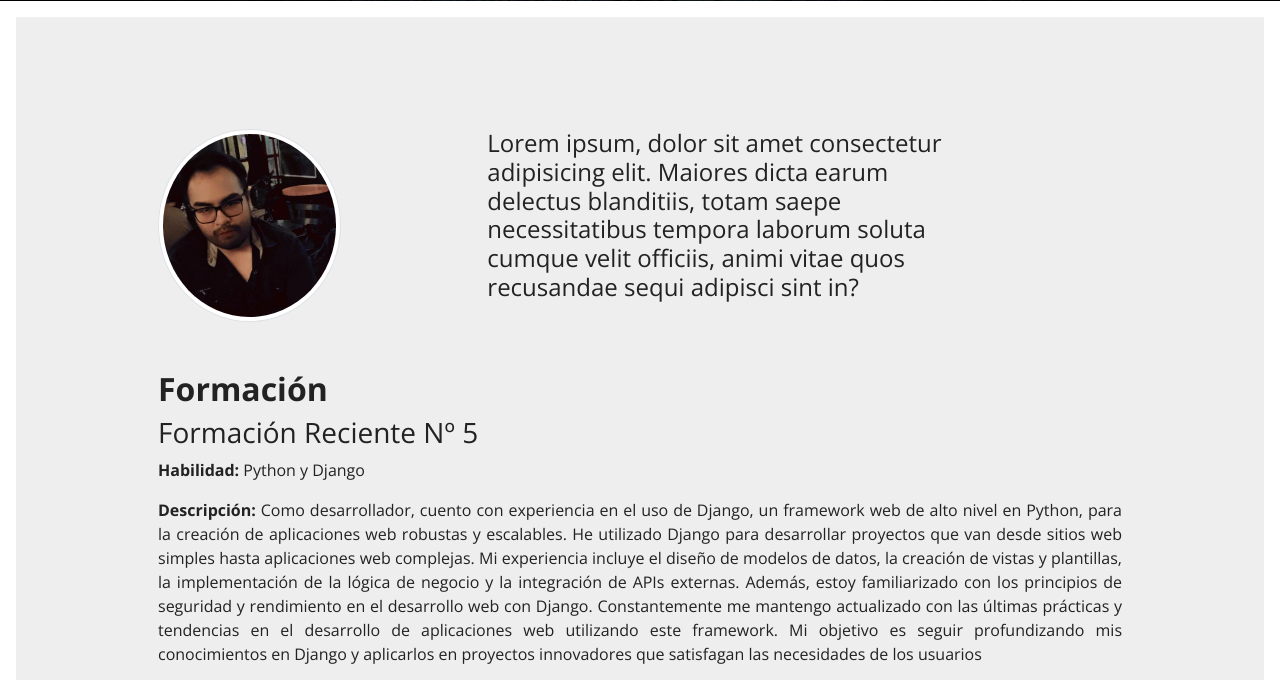
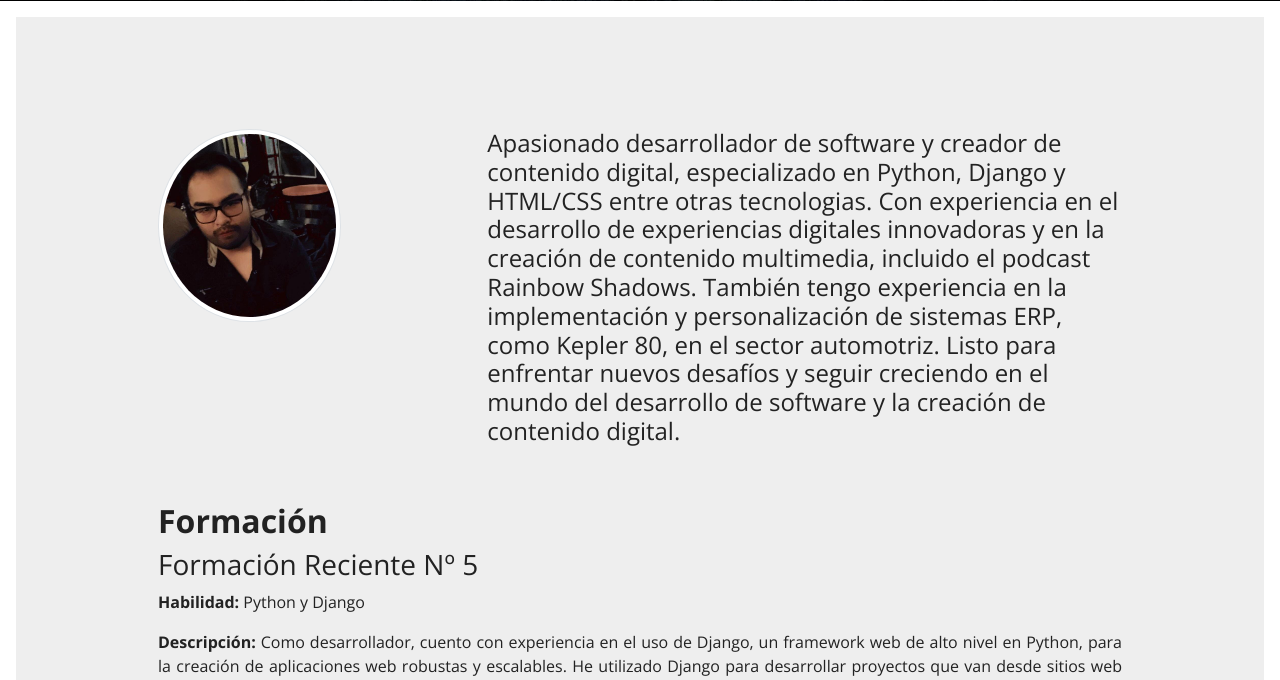
Before and after one commit to fl4r03n/project-portfolio, a Django app: page /about-me/ in a window 1280 px wide. Shown: the part 535-1215 px from the top of the page. Run offline with Django 5.2, Linux system fonts and the light colour scheme; data comes from the database, SQL or seed files in the repository; some libraries are stand-ins or nearby versions.

Commit message:
agregados about me y contacto en plantilla

```diff
--- a/portafolio/templates/about-me/about-me.html
+++ b/portafolio/templates/about-me/about-me.html
@@ -28,8 +28,8 @@
             <div class="col-4 offset-md-auto">
                 <img class="img-fluid img-thumbnail img-circle img-perfil " src= {% static "core/img/foto-perfil.png" %} alt="">
             </div>
-            <div class="col-6">
-                <h4> Lorem ipsum, dolor sit amet consectetur adipisicing elit. Maiores dicta earum delectus blanditiis, totam saepe necessitatibus tempora laborum soluta cumque velit officiis, animi vitae quos recusandae sequi adipisci sint in? </h4>
+            <div class="col-8">
+                <h4>Apasionado desarrollador de software y creador de contenido digital, especializado en Python, Django y HTML/CSS entre otras tecnologias. Con experiencia en el desarrollo de experiencias digitales innovadoras y en la creación de contenido multimedia, incluido el podcast Rainbow Shadows. También tengo experiencia en la implementación y personalización de sistemas ERP, como Kepler 80, en el sector automotriz. Listo para enfrentar nuevos desafíos y seguir creciendo en el mundo del desarrollo de software y la creación de contenido digital.</h4>
             </div>
         </div>
 
--- a/portafolio/templates/core/contact.html
+++ b/portafolio/templates/core/contact.html
@@ -29,9 +29,10 @@
         <div class="container">
             <div class="row">
               <div class="col-lg-8 col-md-10 mx-auto">
-                <p>Lorem ipsum dolor sit amet, consectetur adipisicing elit. Saepe nostrum ullam eveniet pariatur voluptates odit, fuga atque ea nobis sit soluta odio, adipisci quas excepturi maxime quae totam ducimus consectetur?</p>
+                <p>"¡Estoy deseando escuchar de ti! Si tienes alguna pregunta, consulta o simplemente quieres hablar sobre un proyecto interesante, no dudes en ponerte en contacto conmigo. Puedes enviarme un correo electrónico o llamarme al siguiente telefono Celular/Telegram.</p>
                 <br>
                 <p><b>Teléfono:</b> +052 55-44971794</p>
+                <p><b>Correo:</b>flareon_rojo@hotmail.com</p>
                 <p><b>Honorarios:</b> A convenir</p>
               </div>
             </div>
--- a/portafolio/templates/core/home.html
+++ b/portafolio/templates/core/home.html
@@ -21,5 +21,9 @@
 
 
 {% block content %}
-    <h1 class="fw-lighter fst-italic px-5 text-justify-custom">Gad Miranda, apasionado desarrollador de software y creador de contenido digital, especializado en Python, Django, JavaScript y HTML/CSS. Con experiencia en el desarrollo de experiencias digitales innovadoras y en la creación de contenido multimedia, incluido el podcast Rainbow Shadows. También tengo experiencia en la implementación y personalización de sistemas ERP, como Kepler 80, en el sector automotriz. Listo para enfrentar nuevos desafíos y seguir creciendo en el mundo del desarrollo de software y la creación de contenido digital </h1>
+
+
+
+    <h1 class="fw-lighter fst-italic px-5 text-justify-custom"> Soy un apasionado desarrollador de software con experiencia en la creación de aplicaciones web utilizando tecnologías como Python y Django. Con una sólida formación técnica y he colaborado en proyectos que van desde sitios web simples hasta soluciones complejas para agencias automotrices líderes en el mercado. Me considero un jugador de equipo comprometido, siempre dispuesto a aprender y enfrentar nuevos desafíos con creatividad y determinación.
+    </h1>
 {% endblock content %}
```
Also changed, not shown: portafolio/portafolio/wsgi _dev.py (deleted, +0 -16 lines), portafolio/portafolio/wsgi _prod.py (deleted, +0 -16 lines), portafolio/portafolio/wsgi.py (+12 -7 lines).
